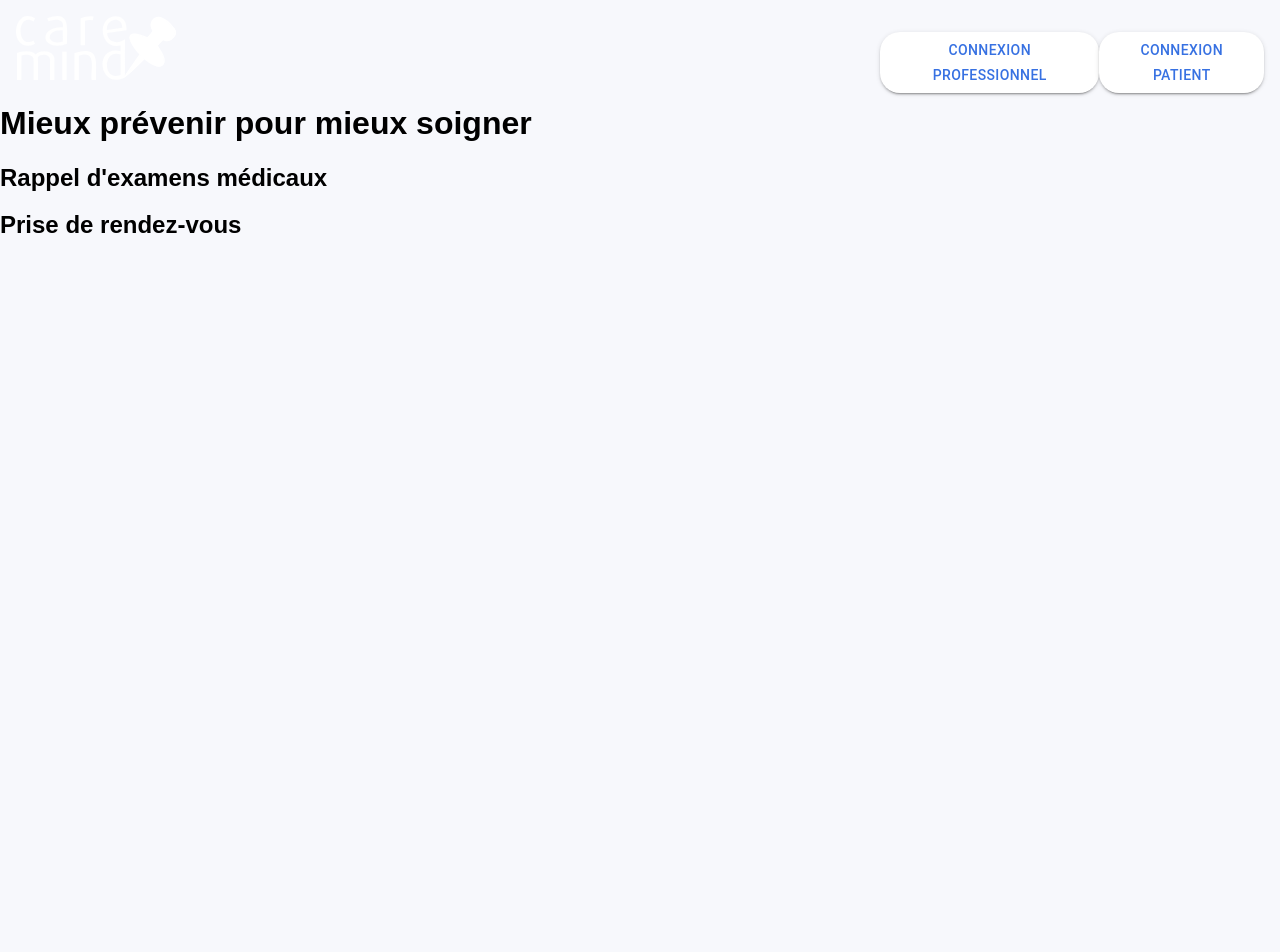
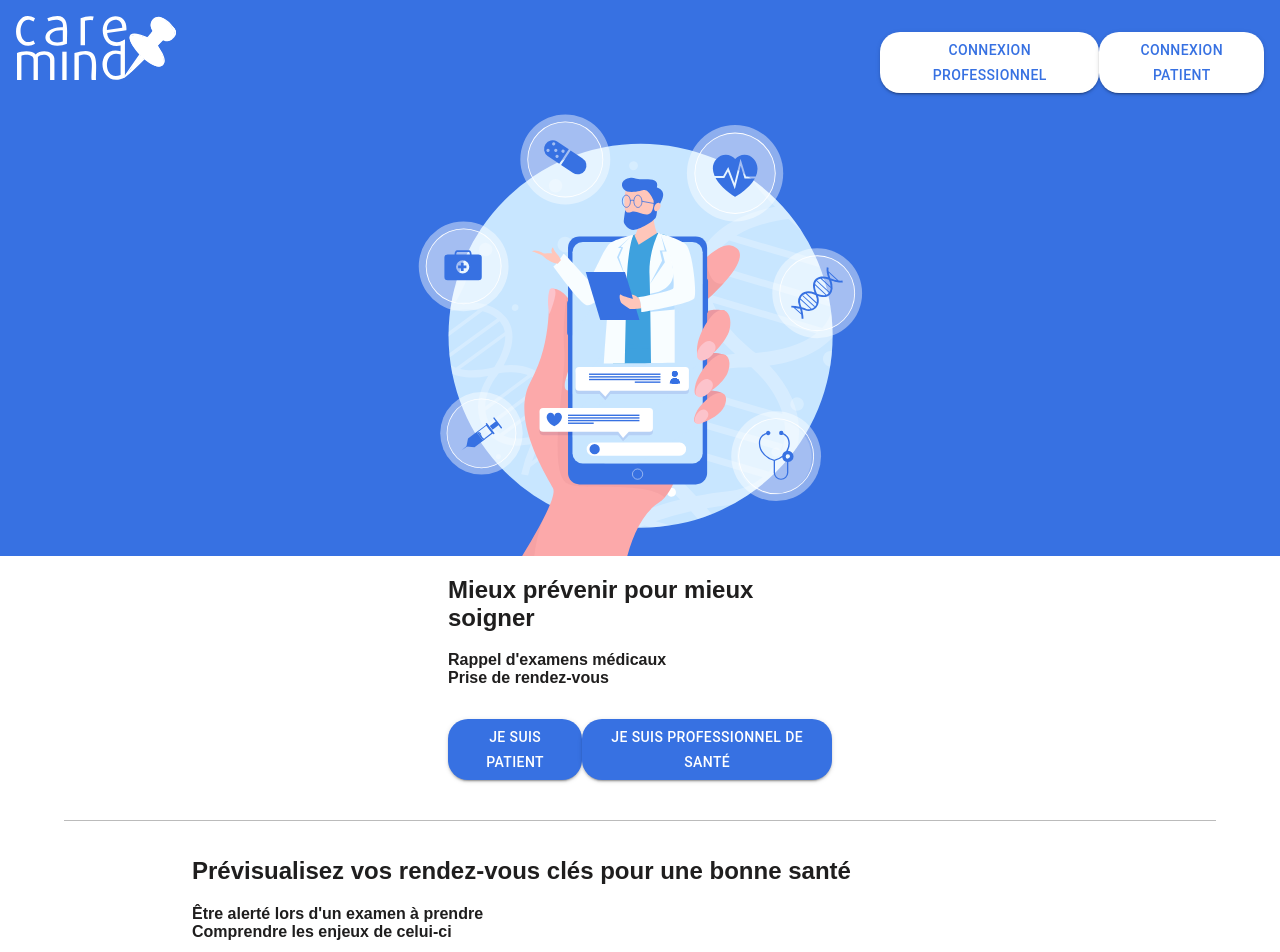
Before and after one commit to mbknu/drmouse_front, a React (Create React App) app: page / in a window 1280 px wide. Shown: the top 952 px of the page. Before the commit the page ends 800 px from the top, so only its background shows below. Built offline with nearby package versions, Linux system fonts and the light colour scheme.

Commit message:
create link with dashboard and create img home

```diff
--- a/src/App.css
+++ b/src/App.css
@@ -21,7 +21,6 @@ body {
   margin: 0;
   overflow-x: hidden;
   font-family: 'Muli', 'Comfortaa', Arial, Helvetica, sans-serif;
-  background-color: #f7f8fc !important;
   --bg-nav: #363740;
 }
 
@@ -163,7 +162,10 @@ a .fa-pen:hover {
 
 .Admin-name {
   font-size: 1rem;
-  padding: 17px 10px 15px 0px;
+  padding: 1rem 0.5rem;
+  background-color: #fff;
+  color:#3771E2;
+  border-radius: 20px;
 }
 
 .Admin-brand h1 {
@@ -175,7 +177,6 @@ a .fa-pen:hover {
 .Admin-board {
   display: flex;
   justify-content: flex-end;
-  padding-right: 35px !important;
 }
 
 .Admin-board .Disconnect {
@@ -192,12 +193,9 @@ a .fa-pen:hover {
 }
 
 .Header-container {
-  display: flex;
   position: absolute;
-  width: 100%;
-  height: 70px;
-  left: 255px;
-  top: 0px;
+  right: 1rem;
+  top: 1rem;
 }
 
 /* CONTAINER */
@@ -205,17 +203,18 @@ a .fa-pen:hover {
 .ContainerBody {
   background-color: #fff;
   border: 1px solid #dfe0eb;
-  border-radius: 5px;
-  padding: 10px !important;
+  border-radius: 20px;
+  padding:1rem;
   margin-right: 4%;
-  width: 100%;
-  position: absolute;
-  top: 100px;
+  width: 90%;
+  margin: auto;
+  margin-top: 2rem;
   display: flex;
+  height: 75vh;
 }
 
 .Container-Anatomy img {
-  width: 30%;
+  object-fit: contain;
 }
 
 .Container-Anatomy .boobs {
--- a/src/Components/Header.js
+++ b/src/Components/Header.js
@@ -2,7 +2,6 @@ import React from 'react';
 import {Link} from "react-router-dom";
 import logo from '../img/caremindwhite.svg';
 import "../App.css";
-import Menu from './Menu';
 
 const Header = () => {
     return (
--- a/src/Components/HomePage.jsx
+++ b/src/Components/HomePage.jsx
@@ -1,13 +1,16 @@
 import React from "react";
 import HomeText from "./HomeText";
 import Menu from './Menu';
+import imghome from '../img/home.svg';
+import '../styles/Home.css';
 
 const HomePage = () => {
     return (
-        <>
+        <div className='home'>
             <Menu />
+            <img src={imghome} alt='home image' />
             <HomeText />
-        </>
+        </div>
     );
 };
 
--- a/src/Components/HomeText.jsx
+++ b/src/Components/HomeText.jsx
@@ -1,11 +1,68 @@
 import React from "react";
+import Button from "@material-ui/core/Button";
+import { makeStyles } from "@material-ui/core/styles";
+import "../styles/Home.css";
 
 const HomeText = () => {
+    const useStyles = makeStyles((theme) => ({
+        Button: {
+            color: "white",
+            backgroundColor: "#3771E2",
+            "&:hover": {
+                background: "#3771E2",
+            },
+            borderRadius: "20px",
+        },
+        root: {
+            display: "flex",
+            flexDirection: "column",
+            "& > *": {
+                margin: theme.spacing(1),
+                width: "25ch",
+            },
+            "& label.Mui-focused": {
+                color: "#3771E2",
+            },
+            "& .MuiOutlinedInput-root": {
+                "&.Mui-focused fieldset": {
+                    borderColor: "#3771E2",
+                },
+            },
+        },
+    }));
+
+    const classes = useStyles();
     return (
-        <div>
-            <h1>Mieux prévenir pour mieux soigner</h1>
-            <h2>Rappel d'examens médicaux</h2>
-            <h2>Prise de rendez-vous</h2>
+        <div className="home-container">
+            <div className="home-text-one">
+                <h2>Mieux prévenir pour mieux soigner</h2>
+                <h4>Rappel d'examens médicaux</h4>
+                <h4>Prise de rendez-vous</h4>
+                <div className="home-btn" >
+                    <Button
+                        className={classes.Button}
+                        variant="contained"
+                        color="primary"
+                        onClick="#"
+                    >
+                        Je suis patient
+                    </Button>
+                    <Button
+                        className={classes.Button}
+                        variant="contained"
+                        color="primary"
+                        onClick="#"
+                    >
+                        Je suis professionnel de santé
+                    </Button>
+                </div>
+            </div>
+            <hr />
+            <div className="home-text-two">
+                <h2>Prévisualisez vos rendez-vous clés pour une bonne santé</h2>
+                <h4>Être alerté lors d'un examen à prendre</h4>
+                <h4>Comprendre les enjeux de celui-ci</h4>
+            </div>
         </div>
     );
 };
--- a/src/Components/UserDashboard.jsx
+++ b/src/Components/UserDashboard.jsx
@@ -35,12 +35,7 @@ const UserDashboard = () => {
     <>
     <header>
       <div className="Header-container">
-        <div className="Admin-brand col-md-3">
-          <h1>Logo de Mathilde</h1>
-        </div>
         <div className="Admin-board col-md-7">
-          <span className="fas fa-search" />
-          <span className="fas fa-bell" />
           <div className="Admin-name">
             David Faure
           </div>
@@ -52,7 +47,6 @@ const UserDashboard = () => {
             role="button"
             tabIndex={0}
           >
-            <span className="fas fa-power-off" />
           </div>
         </div>
       </div>
--- a/src/index.css
+++ b/src/index.css
@@ -6,6 +6,7 @@ body {
   overflow-x: hidden;
   outline: none;
   background-color: #3771E2;
+  height: 100vh;
 }
 
 code {
--- /dev/null
+++ b/src/styles/Home.css
@@ -0,0 +1,45 @@
+.home img {
+    height: 60vh;
+    margin: auto;
+    margin-bottom: -0.5rem;
+}
+
+.home {
+    display: flex;
+    flex-direction: column;
+    color: #1f1e1e;
+}
+
+.home hr {
+    width: 90%;
+    opacity: 0.4;
+}
+
+.home h4 {
+    margin: 0;
+}
+
+.home-container {
+    width: 100%;
+    background-color: #FFFFFF;
+}
+
+.home-text-one {
+    width: 30vw;
+    display: flex;
+    flex-direction: column;
+    margin: auto;
+}
+
+.home-text-two {
+    display: flex;
+    flex-direction: column;
+    margin: 1rem 15%;
+}
+
+.home-btn {
+    width: 100%;
+    display: flex;
+    justify-content: space-between;
+    margin: 2rem 0;
+}
```
Also changed, not shown: src/img/home.svg (added).
